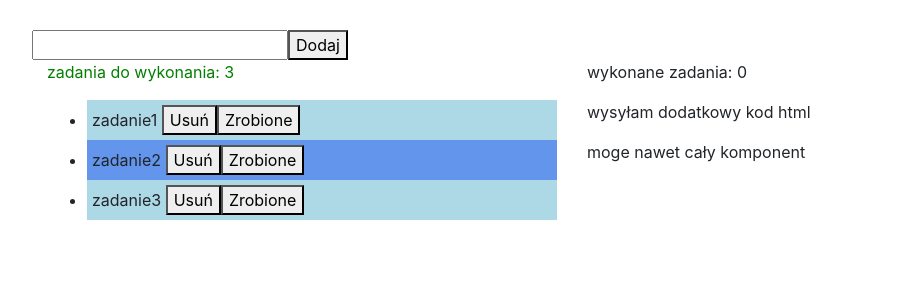
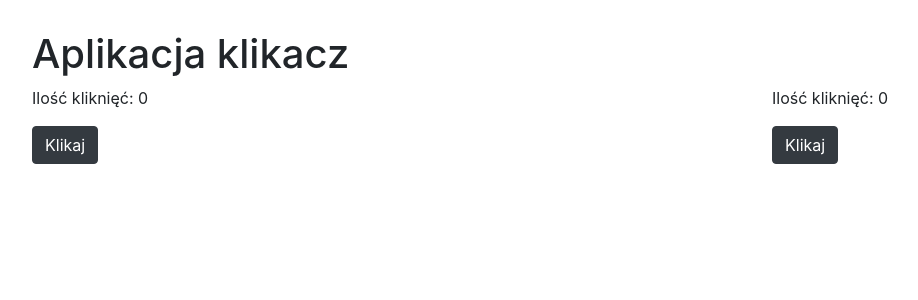
Before and after one commit to texarr/ng4tutorial, an Angular app: page / in a window 1280 px wide. Shown: the top 300 px of the page, without its empty margins (68-986 px from the left). Built offline with nearby package versions, Linux system fonts and the light colour scheme.

Commit message:
#48 Add klicks components

```diff
--- a/src/app/app.component.html
+++ b/src/app/app.component.html
@@ -6,6 +6,21 @@
 
   <app-event-binding [hidden]="true"></app-event-binding>
 
-  <app-checklist></app-checklist>
+  <app-checklist [hidden]="true"></app-checklist>
+
+  <h1>Aplikacja klikacz</h1>
+  <div class="row">
+    <div class="col-sm-4">
+      <app-klikacz1></app-klikacz1>
+    </div>
+
+    <div class="col-sm-4">
+
+    </div>
+
+    <div class="col-sm-4">
+      <app-klikacz2></app-klikacz2>
+    </div>
+  </div>
 
 </div>
--- a/src/app/app.module.ts
+++ b/src/app/app.module.ts
@@ -10,6 +10,8 @@ import { ChecklistComponent } from './checklist/checklist.component';
 import { AddTaskComponent } from './add-task/add-task.component';
 import { TodoTaskComponent } from './todo-task/todo-task.component';
 import { DoneTaskComponent } from './done-task/done-task.component';
+import { Klikacz1Component } from './klikacz1/klikacz1.component';
+import { Klikacz2Component } from './klikacz2/klikacz2.component';
 
 
 @NgModule({
@@ -22,6 +24,8 @@ import { DoneTaskComponent } from './done-task/done-task.component';
     AddTaskComponent,
     TodoTaskComponent,
     DoneTaskComponent,
+    Klikacz1Component,
+    Klikacz2Component,
   ],
   imports: [
     BrowserModule,
--- /dev/null
+++ b/src/app/klikacz1/klikacz1.component.html
@@ -0,0 +1,5 @@
+<p>
+  Ilość kliknięć: {{clicks}}
+</p>
+
+<input type="button" class="btn btn-dark" (click)="add()" value="Klikaj">
--- /dev/null
+++ b/src/app/klikacz1/klikacz1.component.ts
@@ -0,0 +1,20 @@
+import { Component, OnInit } from '@angular/core';
+
+@Component({
+  selector: 'app-klikacz1',
+  templateUrl: './klikacz1.component.html',
+  styleUrls: ['./klikacz1.component.css']
+})
+export class Klikacz1Component implements OnInit {
+  clicks: number = 0;
+
+  constructor() { }
+
+  ngOnInit() {
+  }
+
+  add() {
+    this.clicks++;
+  }
+
+}
--- /dev/null
+++ b/src/app/klikacz2/klikacz2.component.html
@@ -0,0 +1,5 @@
+<p>
+  Ilość kliknięć: {{clicks}}
+</p>
+
+<input type="button" class="btn btn-dark" (click)="add()" value="Klikaj">
--- /dev/null
+++ b/src/app/klikacz2/klikacz2.component.ts
@@ -0,0 +1,20 @@
+import { Component, OnInit } from '@angular/core';
+
+@Component({
+  selector: 'app-klikacz2',
+  templateUrl: './klikacz2.component.html',
+  styleUrls: ['./klikacz2.component.css']
+})
+export class Klikacz2Component implements OnInit {
+  clicks: number = 0;
+
+  constructor() { }
+
+  ngOnInit() {
+  }
+
+  add() {
+    this.clicks++;
+  }
+
+}
```
Also changed, not shown: src/app/klikacz1/klikacz1.component.css (added), src/app/klikacz2/klikacz2.component.css (added).
